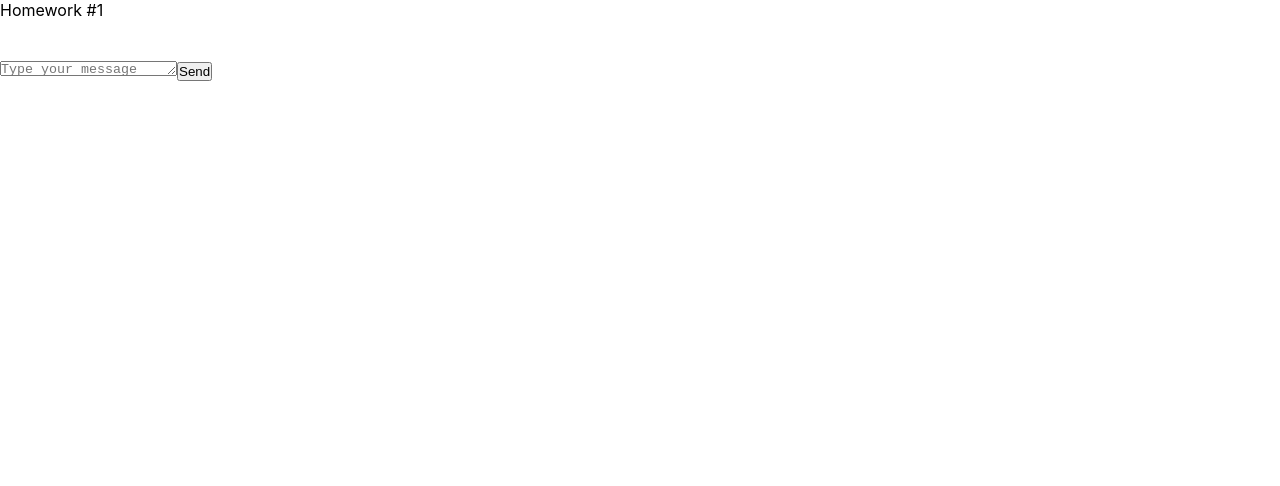
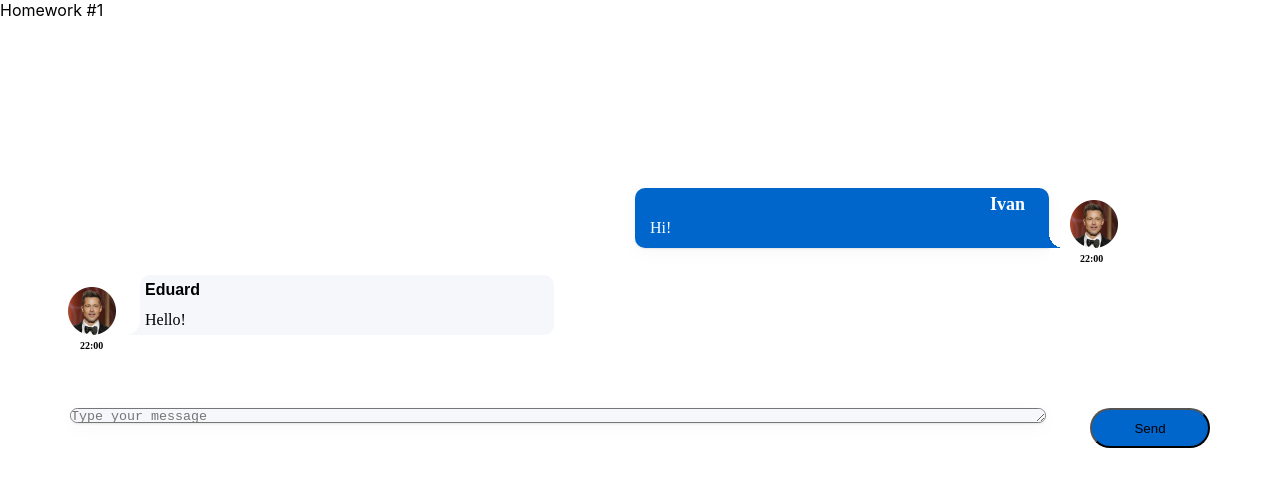
Before and after one commit to EduardaNaida/homeworks, a React (Create React App) app: page / in a window 1280 px wide. Shown: the top 486 px of the page. Built offline with nearby package versions, Linux system fonts and the light colour scheme.

Commit message:
change style

```diff
--- a/src/s2-homeworks/hw01/HW1.tsx
+++ b/src/s2-homeworks/hw01/HW1.tsx
@@ -14,17 +14,31 @@
 * */
 
 // нужно создать правильный тип вместо any
-export type MessageType = any
+export type MessageType = {
+    id: number,
+    user: UserType,
+    message: MessagesType
+}
+
+type UserType = {
+    avatar: any
+    name: string
+}
+
+type MessagesType = {
+    text: string
+    time: string
+}
 
 // структуру объекта не менять
 export const message0: MessageType = {
     id: 0,
     user: {
         avatar: avatar, // можно менять
-        name: 'Some Name',  // можно менять
+        name: 'Eduard',  // можно менять
     },
     message: {
-        text: 'some textsome textsome textsome textsome textsome textsome text', // можно менять
+        text: 'Hello!', // можно менять
         time: '22:00', // можно менять
     },
 }
@@ -32,10 +46,10 @@
     id: 100,
     user: {
         avatar: avatar, // можно менять
-        name: 'Friend Name', // можно менять
+        name: 'Ivan', // можно менять
     },
     message: {
-        text: 'зеркальное сообщение для тренировки css', // можно менять
+        text: 'Hi!', // можно менять
         time: '22:00', // можно менять
     },
 }
--- a/src/s2-homeworks/hw01/friend-message/FriendMessage.module.css
+++ b/src/s2-homeworks/hw01/friend-message/FriendMessage.module.css
@@ -1,5 +1,5 @@
 .friendMessage {
-
+position: absolute;
 }
 
 .friendImageAndText {
@@ -7,11 +7,23 @@
 }
 
 .friendImageAndText img {
-
+    position: absolute;
+    width: 48px;
+    height: 48px;
+    left: 1070px;
+    top: 180px;
 }
 
 .friendText {
+    position: absolute;
+    width: 414px;
+    height: 60px;
+    left: 635px;
+    top: 168px;
 
+    background: #0066CC;
+    border-radius: 10px 10px 0px 10px;
+    box-shadow: 0px 5px 20px rgba(29, 33, 38, 0.03), 0px 1px 2px rgba(29, 33, 38, 0.1);
 }
 
 .friendText:after {
@@ -19,13 +31,52 @@
 }
 
 .friendName {
+    position: absolute;
+    width: 40px;
+    height: 22px;
+    left: 350px;
+    font-family: 'Montserrat';
+    font-style: normal;
+    font-weight: 600;
+    font-size: 18px;
+    line-height: 22px;
+    /* identical to box height */
+
+    color: #FFFFFF;
+    padding: 5px;
 
 }
 
 .friendMessageText {
+    font-family: 'Montserrat';
+    font-style: normal;
+    font-weight: 400;
+    font-size: 16px;
+    line-height: 70px;
+    padding-left: 15px;
+    padding-top: 5px;
+    color: #FFFFFF;
+}
+.angle {
+    position: absolute;
+    width: 15px;
+    height: 15px;
+    top: 213px;
+    left: 1049px;
+    background: radial-gradient(circle at 100% 0, rgba(0, 0, 0, 0) 15px, #0066CC 0);
+}
+.friendTime {
+    position: absolute;
+    width: 26px;
+    height: 12px;
+    left: 1080px;
+    top: 233px;
 
+    font-family: 'Montserrat';
+    font-style: normal;
+    font-weight: 600;
+    font-size: 10px;
+    line-height: 12px;
+
+    color: #000000;
 }
-
-.friendTime {
-
-}
--- a/src/s2-homeworks/hw01/friend-message/FriendMessage.tsx
+++ b/src/s2-homeworks/hw01/friend-message/FriendMessage.tsx
@@ -1,8 +1,12 @@
 import React from 'react'
 import s from './FriendMessage.module.css'
+import {MessageType} from "../HW1";
 
+export type FriendPropsType = {
+    message: MessageType
+}
 // создать тип вместо any и отобразить приходящие данные
-const FriendMessage = (props: any) => {
+const FriendMessage = (props: FriendPropsType) => {
     return (
         <div
             id={'hw1-friend-message-' + props.message.id}
@@ -11,26 +15,21 @@
             <div className={s.friendImageAndText}>
                 <img
                     id={'hw1-friend-avatar-' + props.message.id}
-                    // создаёт студент
-
-                    //
+                    src={props.message.user.avatar}
                 />
+                <div className={s.angle}/>
                 <div className={s.friendText}>
                     <div
                         id={'hw1-friend-name-' + props.message.id}
                         className={s.friendName}
                     >
-                        {/*создаёт студент*/}
-
-                        {/**/}
+                        {props.message.user.name}
                     </div>
                     <pre
                         id={'hw1-friend-text-' + props.message.id}
                         className={s.friendMessageText}
                     >
-                        {/*создаёт студент*/}
-
-                        {/**/}
+                        {props.message.message.text}
                     </pre>
                 </div>
             </div>
@@ -38,9 +37,7 @@
                 id={'hw1-friend-time-' + props.message.id}
                 className={s.friendTime}
             >
-                {/*создаёт студент*/}
-
-                {/**/}
+                {props.message.message.time}
             </div>
         </div>
     )
--- a/src/s2-homeworks/hw01/message-sender/MessageSender.module.css
+++ b/src/s2-homeworks/hw01/message-sender/MessageSender.module.css
@@ -1,18 +1,33 @@
 .sendForm {
-
+    height: 100px;
 }
 
 .textarea {
-
+    position: absolute;
+    width: 976px;
+    height: 20%;
+    left: 70px;
+    top: 408px;
+    background: #F5F7FB;
+    box-shadow: 0px 5px 20px rgba(29, 33, 38, 0.03), 0px 1px 2px rgba(29, 33, 38, 0.1);
+    border-radius: 20px;
 }
 
 .button {
+    position: absolute;
+    width: 120px;
+    height: 40px;
+    left: 1090px;
+    top: 408px;
 
+    background: #0066CC;
+    border-radius: 20px;
 }
 
 .button:hover {
 
 }
+
 .button:active {
 
 }
--- a/src/s2-homeworks/hw01/message/Message.module.css
+++ b/src/s2-homeworks/hw01/message/Message.module.css
@@ -7,10 +7,23 @@
 }
 
 .imageAndText img {
-
+    position: absolute;
+    width: 48px;
+    height: 48px;
+    left: 68px;
+    top: 287px;
 }
 
 .text {
+    position: absolute;
+    width: 414px;
+    height: 60px;
+    left: 140px;
+    top: 275px;
+
+    background: #F5F7FB;
+    border-radius: 10px 10px 10px 0px;
+    /*box-shadow: 0px 5px 20px rgba(29, 33, 38, 0.03), 0px 1px 2px rgba(29, 33, 38, 0.1);*/
 
 }
 
@@ -18,14 +31,52 @@
 
 }
 
+.angle {
+    position: absolute;
+    width: 15px;
+    height: 15px;
+    top: 320px;
+    left: 125px;
+    background: radial-gradient(circle at 0 0, rgba(0, 0, 0, 0) 15px, #F5F7FB 0);
+}
+
 .name {
 
+    font-family: 'Montserrat', sans-serif;
+    font-style: normal;
+    font-weight: 600;
+    font-size: 16px;
+    line-height: 20px;
+    padding: 5px;
+    /* identical to box height */
+
+    color: #000000;
 }
 
 .messageText {
+    font-family: 'Montserrat';
+    font-style: normal;
+    font-weight: 400;
+    font-size: 16px;
+    line-height: 20px;
+    padding: 5px;
+    /* identical to box height */
 
+    color: #000000;
 }
 
 .time {
+    position: absolute;
+    width: 29px;
+    height: 12px;
+    left: 80px;
+    top: 340px;
 
+    font-family: 'Montserrat';
+    font-style: normal;
+    font-weight: 600;
+    font-size: 10px;
+    line-height: 12px;
+
+    color: #000000;
 }
--- a/src/s2-homeworks/hw01/message/Message.tsx
+++ b/src/s2-homeworks/hw01/message/Message.tsx
@@ -1,8 +1,12 @@
 import React from 'react'
 import s from './Message.module.css'
+import {MessageType} from "../HW1";
+import {UserType} from "../../hw03/HW3";
 
 // нужно создать правильный тип вместо any
-export type MessagePropsType = any
+export type MessagePropsType = {
+    message: MessageType
+}
 
 // нужно отобразить приходящие данные
 const Message = (props: MessagePropsType) => {
@@ -12,26 +16,21 @@
                 <img
                     id={'hw1-avatar-' + props.message.id}
                     // создаёт студент
-
+                    src={props.message.user.avatar}
                     //
                 />
+                <div className={s.angle}/>
                 <div className={s.text}>
                     <div id={'hw1-name-' + props.message.id} className={s.name}>
-                        {/*создаёт студент*/}
-
-                        {/**/}
+                        {props.message.user.name}
                     </div>
                     <pre id={'hw1-text-' + props.message.id} className={s.messageText}>
-                        {/*создаёт студент*/}
-
-                        {/**/}
+                        {props.message.message.text}
                     </pre>
                 </div>
             </div>
             <div id={'hw1-time-' + props.message.id} className={s.time}>
-                {/*создаёт студент*/}
-
-                {/**/}
+                {props.message.message.time}
             </div>
         </div>
     )
```
